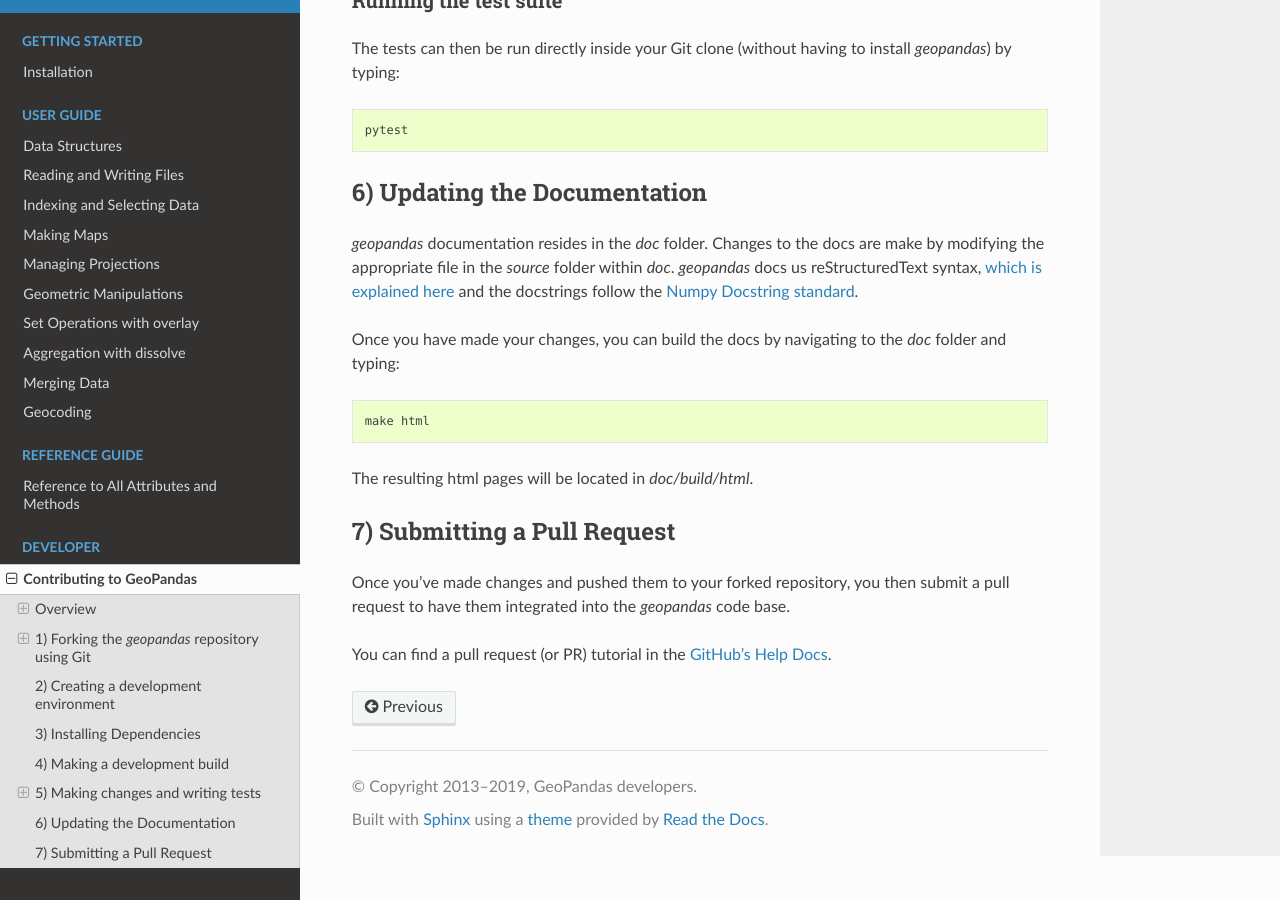
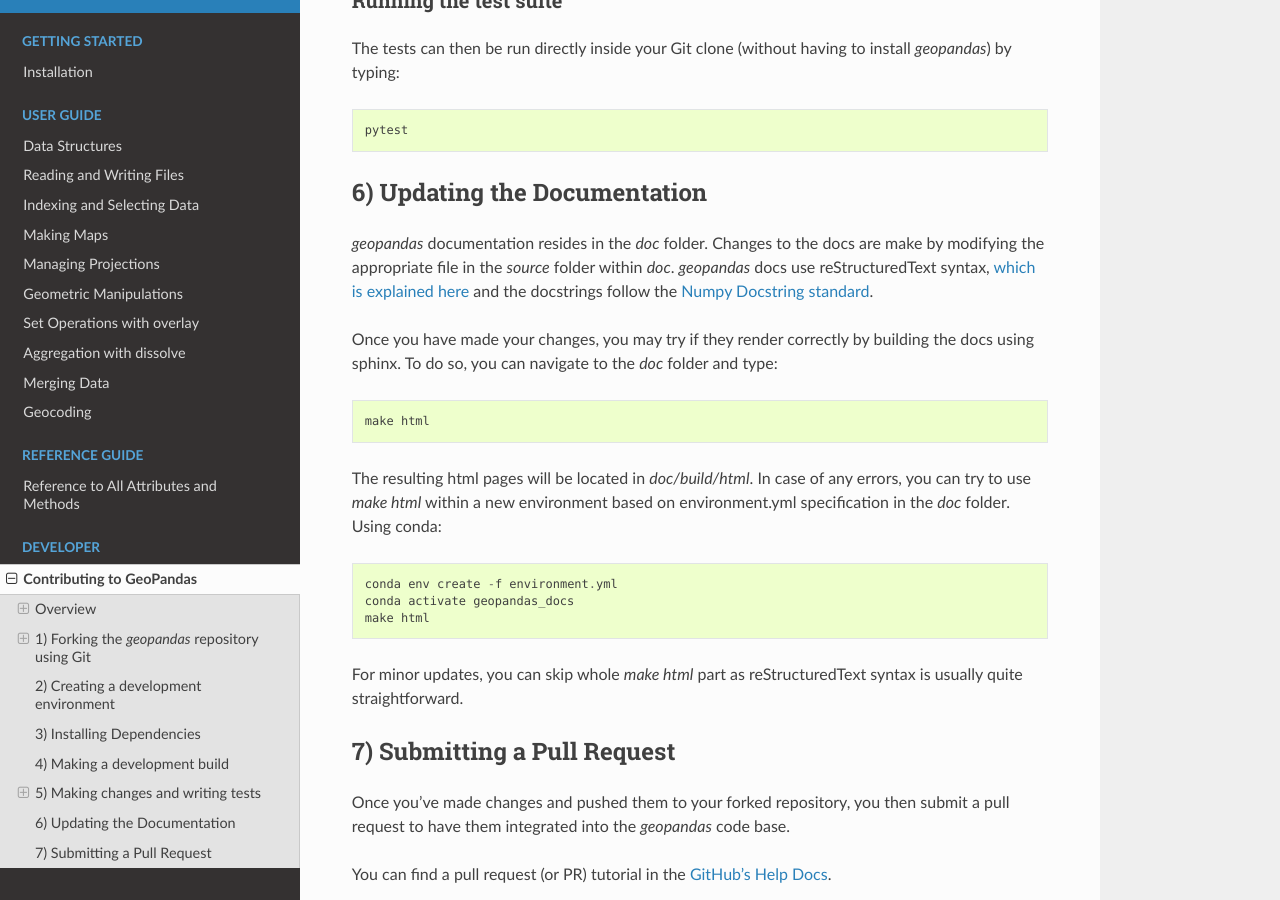
Before and after one commit to geopandas/geopandas, a Sphinx documentation site: the page built from doc/source/contributing.rst, in a window 1280 px wide and 900 px high, scrolled down 5254 px. Built offline with Sphinx 7.4.7 and the Read the Docs theme 2.0.0, drawn with Linux system fonts in a browser that asks for light colours; pages that are not in the unit, such as notebooks, are missing from menus.

Commit message:
DOC: Expand contributing/documentation

```diff
--- a/doc/source/contributing.rst
+++ b/doc/source/contributing.rst
@@ -262,14 +262,25 @@ install *geopandas*) by typing::
 
 *geopandas* documentation resides in the `doc` folder. Changes to the docs are
 make by modifying the appropriate file in the `source` folder within `doc`.
-*geopandas* docs us reStructuredText syntax, `which is explained here <http://www.sphinx-doc.org/en/stable/rest.html#rst-primer>`_
+*geopandas* docs use reStructuredText syntax, `which is explained here <http://www.sphinx-doc.org/en/stable/rest.html#rst-primer>`_
 and the docstrings follow the `Numpy Docstring standard <https://github.com/numpy/numpy/blob/master/doc/HOWTO_DOCUMENT.rst.txt>`_.
 
-Once you have made your changes, you can build the docs by navigating to the `doc` folder and typing::
+Once you have made your changes, you may try if they render correctly by
+building the docs using sphinx. To do so, you can navigate to the `doc` folder
+and type::
 
     make html
 
-The resulting html pages will be located in `doc/build/html`.
+The resulting html pages will be located in `doc/build/html`. In case of any
+errors, you can try to use `make html` within a new environment based on
+environment.yml specification in the `doc` folder. Using conda::
+
+    conda env create -f environment.yml
+    conda activate geopandas_docs
+    make html
+
+For minor updates, you can skip whole `make html` part as reStructuredText syntax
+is usually quite straightforward.
 
 
 7) Submitting a Pull Request
```
